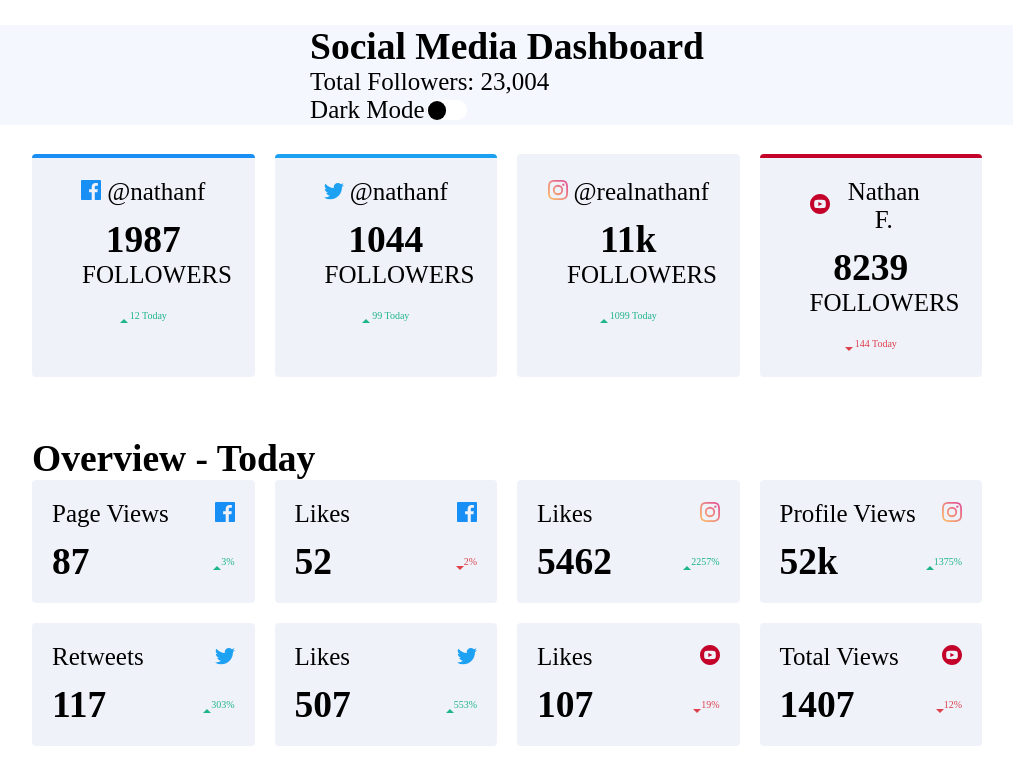
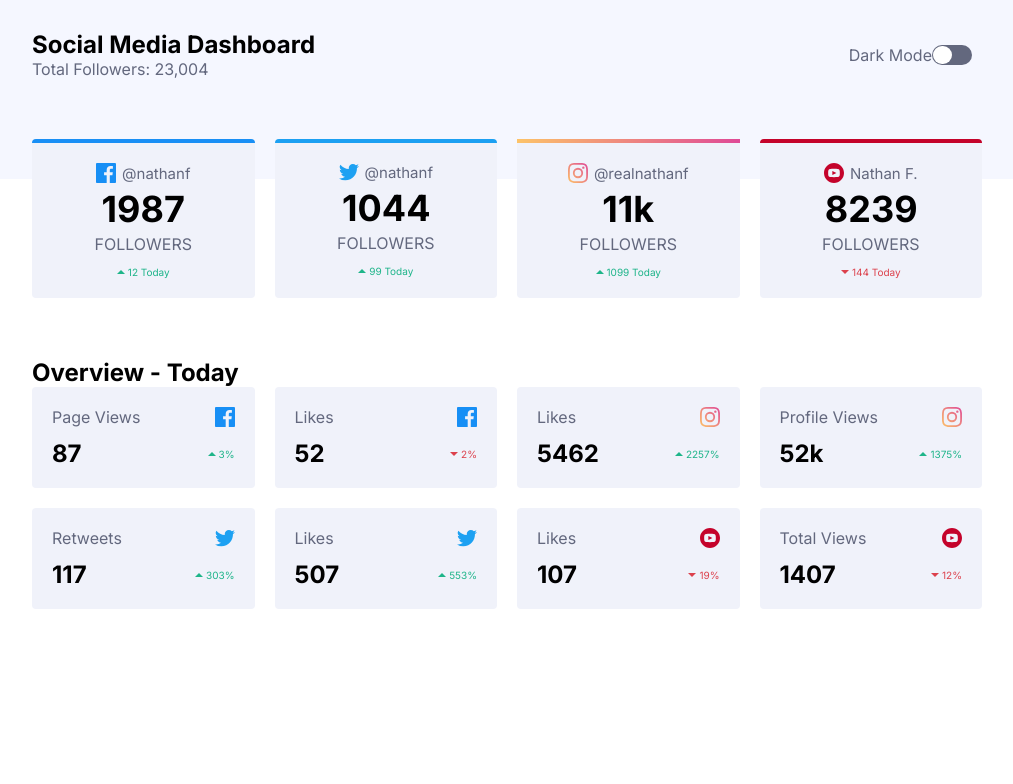
Before and after one commit to veedahv/social-media-dashboard, a plain HTML site: page index.html in a window 1280 px wide. Shown: the whole page, without its empty margins (133-1146 px from the left). Drawn offline with Linux system fonts and the light colour scheme.

Commit message:
new commit

```diff
--- a/css/style.css
+++ b/css/style.css
@@ -3,9 +3,9 @@
     --bright-red: hsl(356, 69%, 56%) ;
     --facebook-color: hsl(208, 92%, 53%);
     --twitter: hsl(203, 89%, 53%);
-    --instagram: linear-gradient (to right, hsl(37, 97%, 70%), hsl(329, 70%, 58%));
+    --instagram: linear-gradient(to right, hsl(37, 97%, 70%), hsl(329, 70%, 58%));
     --youtube: hsl(348, 97%, 39%);
-    --Toggle-gradient: linear-gradient (to right, hsl(210, 78%, 56%), hsl(146, 68%, 55%));
+    --Toggle-gradient: linear-gradient(to right, hsl(210, 78%, 56%), hsl(146, 68%, 55%));
     --Toggle: hsl(230, 22%, 74%);
     --Very-Dark-Blue-bg : hsl(230, 17%, 14%);
     --Very-Dark-Blue-Top-bg-Pattern: hsl(232, 19%, 15%);
@@ -27,9 +27,8 @@
 }
 
 body {
-    padding: 25px;
     background-color: white;
-    font-size: 25px;
+    font-family: 'Inter', sans-serif;
 }
 
 .dark-mode {
@@ -46,12 +45,14 @@ body {
 }
 
 .dark-mode nav,
+.dark-mode .nav-relative,
 .dark-mode .account-div,
 .dark-mode .overview-contain {
     background: var(--Dark-Desaturated-Blue);
 }
 
 nav {
+    padding: 30px 0px;
     background: var(--Very-Pale-Blue);
     position: relative;
 }
@@ -62,7 +63,17 @@ section {
 
 h1,
 h2 {
-    font-weight: bold;
+    font-weight: 700;
+}
+
+.social-media-acc h1 {
+    transform: scale(1.5);
+    margin-bottom: 10px;
+}
+
+p {
+    color: var(--Dark-Grayish-Blue);
+    font-weight: 400;
 }
 
 .container {
@@ -76,6 +87,10 @@ h2 {
 
 button {
     position: relative;
+    width: 50px;
+    border: none;
+    outline: none;
+    cursor: pointer;
 }
 
 .switch-contain {
@@ -86,7 +101,7 @@ button {
 .switch {
     width: 40px;
     height: 20px;
-    background-color: white;
+    background-color: var(--Dark-Grayish-Blue);
     border-radius: 20px;
     padding: 1px;
     transition: all 300ms ease-in-out;
@@ -94,7 +109,7 @@ button {
 
 .switch.active {
     /* background-color: transparent; */
-    background-image: linear-gradient (90deg, hsl(210, 78%, 56%), hsl(146, 68%, 55%));
+    background-image: linear-gradient(90deg, hsl(210, 78%, 56%), hsl(146, 68%, 55%));
 }
 
 .switch.active .switch-btn {
@@ -105,7 +120,7 @@ button {
 .switch-btn {
     width: 18.5px;
     height: 18.5px;
-    background-color: black;
+    background-color: var(--White-text);
     border-radius: 50%;
 }
 
@@ -115,7 +130,8 @@ button {
     width: 100%;
     height: 100px;
     background: var(--Very-Pale-Blue);
-    border-radius: 20px;
+    border-bottom-right-radius: 20px;
+    border-bottom-left-radius: 20px;
 }
 
 .grid {
@@ -137,8 +153,8 @@ button {
     margin-right: 6px;
 }
 
-.mr-2 {
-    margin-right: 2px;
+.mr-3 {
+    margin-right: 3px;
 }
 
 .card {
@@ -173,6 +189,10 @@ button {
     border-top: 4px solid var(--youtube);
 }
 
+.user-name {
+    font-size: 15px;
+}
+
 .up-text {
     color: var(--lime-green) !important;
     font-size: 10px;
@@ -194,7 +214,7 @@ button {
 
 @media only screen and (min-width: 500px) {
 
-    nav {
+    .header-content {
         display: flex;
         justify-content: space-between;
     }
@@ -206,7 +226,6 @@ button {
     section {
         padding: 30px 50px;
     }
-
 }
 
 @media only screen and (min-width: 1025px) {
--- a/index.html
+++ b/index.html
@@ -5,6 +5,7 @@
     <meta charset="UTF-8">
     <meta name="viewport" content="width=device-width, initial-scale=1.0">
     <link rel="shortcut icon" href="images/favicon-32x32.png" type="image/x-icon">
+    <link href="https://fonts.googleapis.com/css2?family=Inter:wght@400;700&display=swap" rel="stylesheet">
     <link rel="stylesheet" href="css/style.css">
     <title>Social Media Dashboard</title>
 </head>
@@ -18,13 +19,13 @@
                     <p>Total Followers: 23,004</p>
                 </div>
                 <hr>
-                <div class="flex">
+                <div class="flex dark-mode-switch">
                     <p>Dark Mode</p>
                     <button onclick="myFunction()">
                         <div class="switch-contain">
-                        <div class="switch" onclick="this.classList.toggle('active')">
-                            <div class="switch-btn"></div>
-                        </div>
+                            <div class="switch" onclick="this.classList.toggle('active')">
+                                <div class="switch-btn"></div>
+                            </div>
                     </button>
                 </div>
             </div>
@@ -36,49 +37,49 @@
             <div class="grid social-media-acc-div">
                 <div class="account-div facebook card">
                     <div class="flex mb-12">
-                        <div class="mr-6"><img src="images/icon-facebook.svg" alt=""></div>
-                        <p>@nathanf</p>
+                        <div class="mr-6 flex"><img src="images/icon-facebook.svg" alt=""></div>
+                        <p class="user-name">@nathanf</p>
                     </div>
                     <h1>1987</h1>
                     <p class="mb-12">FOLLOWERS</p>
                     <div class="flex">
-                        <div class="mr-2"><img src="images/icon-up.svg" alt=""></div>
+                        <div class="mr-3 flex"><img src="images/icon-up.svg" alt=""></div>
                         <p class="up-text">12 Today</p>
                     </div>
                 </div>
                 <div class="account-div twitter card">
                     <div class="flex mb-12">
-                        <div class="mr-6"><img src="images/icon-twitter.svg" alt=""></div>
-                        <p>@nathanf</p>
+                        <div class="mr-6 flex"><img src="images/icon-twitter.svg" alt=""></div>
+                        <p class="user-name">@nathanf</p>
                     </div>
                     <h1>1044</h1>
                     <p class="mb-12">FOLLOWERS</p>
                     <div class="flex">
-                        <div class="mr-2"><img src="images/icon-up.svg" alt=""></div>
+                        <div class="mr-3 flex"><img src="images/icon-up.svg" alt=""></div>
                         <p class="up-text">99 Today</p>
                     </div>
                 </div>
                 <div class="account-div instagram card">
                     <div class="flex mb-12">
-                        <div class="mr-6"><img src="images/icon-instagram.svg" alt=""></div>
-                        <p>@realnathanf</p>
+                        <div class="mr-6 flex"><img src="images/icon-instagram.svg" alt=""></div>
+                        <p class="user-name">@realnathanf</p>
                     </div>
                     <h1>11k</h1>
                     <p class="mb-12">FOLLOWERS</p>
                     <div class="flex">
-                        <div class="mr-2"><img src="images/icon-up.svg" alt=""></div>
+                        <div class="mr-3 flex"><img src="images/icon-up.svg" alt=""></div>
                         <p class="up-text">1099 Today</p>
                     </div>
                 </div>
                 <div class="account-div youtube card">
                     <div class="flex mb-12">
-                        <div class="mr-6"><img src="images/icon-youtube.svg" alt=""></div>
-                        <p>Nathan F.</p>
+                        <div class="mr-6 flex"><img src="images/icon-youtube.svg" alt=""></div>
+                        <p class="user-name">Nathan F.</p>
                     </div>
                     <h1>8239</h1>
                     <p class="mb-12">FOLLOWERS</p>
                     <div class="flex">
-                        <div class="mr-2"><img src="images/icon-down.svg" alt=""></div>
+                        <div class="mr-3 flex"><img src="images/icon-down.svg" alt=""></div>
                         <p class="down-text">144 Today</p>
                     </div>
                 </div>
@@ -92,7 +93,7 @@
                 <div class="overview-contain card">
                     <div class="flex mb-12">
                         <p>Page Views</p>
-                        <div><img src="images/icon-facebook.svg" alt="">
+                        <div class="flex"><img src="images/icon-facebook.svg" alt="">
                         </div>
                     </div>
                     <div class="flex">
@@ -100,7 +101,7 @@
                             87
                         </h2>
                         <div class="flex">
-                            <div>
+                            <div class="mr-3 flex">
                                 <img src="images/icon-up.svg" alt="">
                             </div>
                             <p class="up-text">3%</p>
@@ -110,7 +111,7 @@
                 <div class="overview-contain card">
                     <div class="flex mb-12">
                         <p>Likes</p>
-                        <div>
+                        <div class="flex">
                             <img src="images/icon-facebook.svg" alt="">
                         </div>
                     </div>
@@ -119,7 +120,7 @@
                             52
                         </h2>
                         <div class="flex">
-                            <div>
+                            <div class="mr-3 flex">
                                 <img src="images/icon-down.svg" alt="">
                             </div>
                             <p class="down-text">2%</p>
@@ -129,7 +130,8 @@
                 <div class="overview-contain card">
                     <div class="flex mb-12">
                         <p>Likes</p>
-                        <div><img src="images/icon-instagram.svg" alt="">
+                        <div class="flex">
+                            <img src="images/icon-instagram.svg" alt="">
                         </div>
                     </div>
                     <div class="flex">
@@ -137,7 +139,8 @@
                             5462
                         </h2>
                         <div class="flex">
-                            <div><img src="images/icon-up.svg" alt="">
+                            <div class="mr-3 flex">
+                                <img src="images/icon-up.svg" alt="">
                             </div>
                             <p class="up-text">2257%</p>
                         </div>
@@ -146,7 +149,8 @@
                 <div class="overview-contain card">
                     <div class="flex mb-12">
                         <p>Profile Views</p>
-                        <div><img src="images/icon-instagram.svg" alt="">
+                        <div class="flex">
+                            <img src="images/icon-instagram.svg" alt="">
                         </div>
                     </div>
                     <div class="flex">
@@ -154,7 +158,8 @@
                             52k
                         </h2>
                         <div class="flex">
-                            <div><img src="images/icon-up.svg" alt="">
+                            <div class="mr-3 flex">
+                                <img src="images/icon-up.svg" alt="">
                             </div>
                             <p class="up-text">1375%</p>
                         </div>
@@ -163,7 +168,7 @@
                 <div class="overview-contain card">
                     <div class="flex mb-12">
                         <p>Retweets</p>
-                        <div>
+                        <div class="flex">
                             <img src="images/icon-twitter.svg" alt="">
                         </div>
                     </div>
@@ -172,7 +177,7 @@
                             117
                         </h2>
                         <div class="flex">
-                            <div>
+                            <div class="mr-3 flex">
                                 <img src="images/icon-up.svg" alt="">
                             </div>
                             <p class="up-text">303%</p>
@@ -182,7 +187,7 @@
                 <div class="overview-contain card">
                     <div class="flex mb-12">
                         <p>Likes</p>
-                        <div>
+                        <div class="flex">
                             <img src="images/icon-twitter.svg" alt="">
                         </div>
                     </div>
@@ -191,7 +196,7 @@
                             507
                         </h2>
                         <div class="flex">
-                            <div>
+                            <div class="mr-3 flex">
                                 <img src="images/icon-up.svg" alt="">
                             </div>
                             <p class="up-text">553%</p>
@@ -201,7 +206,8 @@
                 <div class="overview-contain card">
                     <div class="flex mb-12">
                         <p>Likes</p>
-                        <div><img src="images/icon-youtube.svg" alt="">
+                        <div class="flex">
+                            <img src="images/icon-youtube.svg" alt="">
                         </div>
                     </div>
                     <div class="flex">
@@ -209,7 +215,7 @@
                             107
                         </h2>
                         <div class="flex">
-                            <div>
+                            <div class="mr-3 flex">
                                 <img src="images/icon-down.svg" alt="">
                             </div>
                             <p class="down-text">19%</p>
@@ -219,7 +225,8 @@
                 <div class="overview-contain card">
                     <div class="flex mb-12">
                         <p>Total Views</p>
-                        <div><img src="images/icon-youtube.svg" alt="">
+                        <div class="flex">
+                            <img src="images/icon-youtube.svg" alt="">
                         </div>
                     </div>
                     <div class="flex">
@@ -227,7 +234,8 @@
                             1407
                         </h2>
                         <div class="flex">
-                            <div><img src="images/icon-down.svg" alt="">
+                            <div class="mr-3 flex">
+                                <img src="images/icon-down.svg" alt="">
                             </div>
                             <p class="down-text">12%</p>
                         </div>
```
